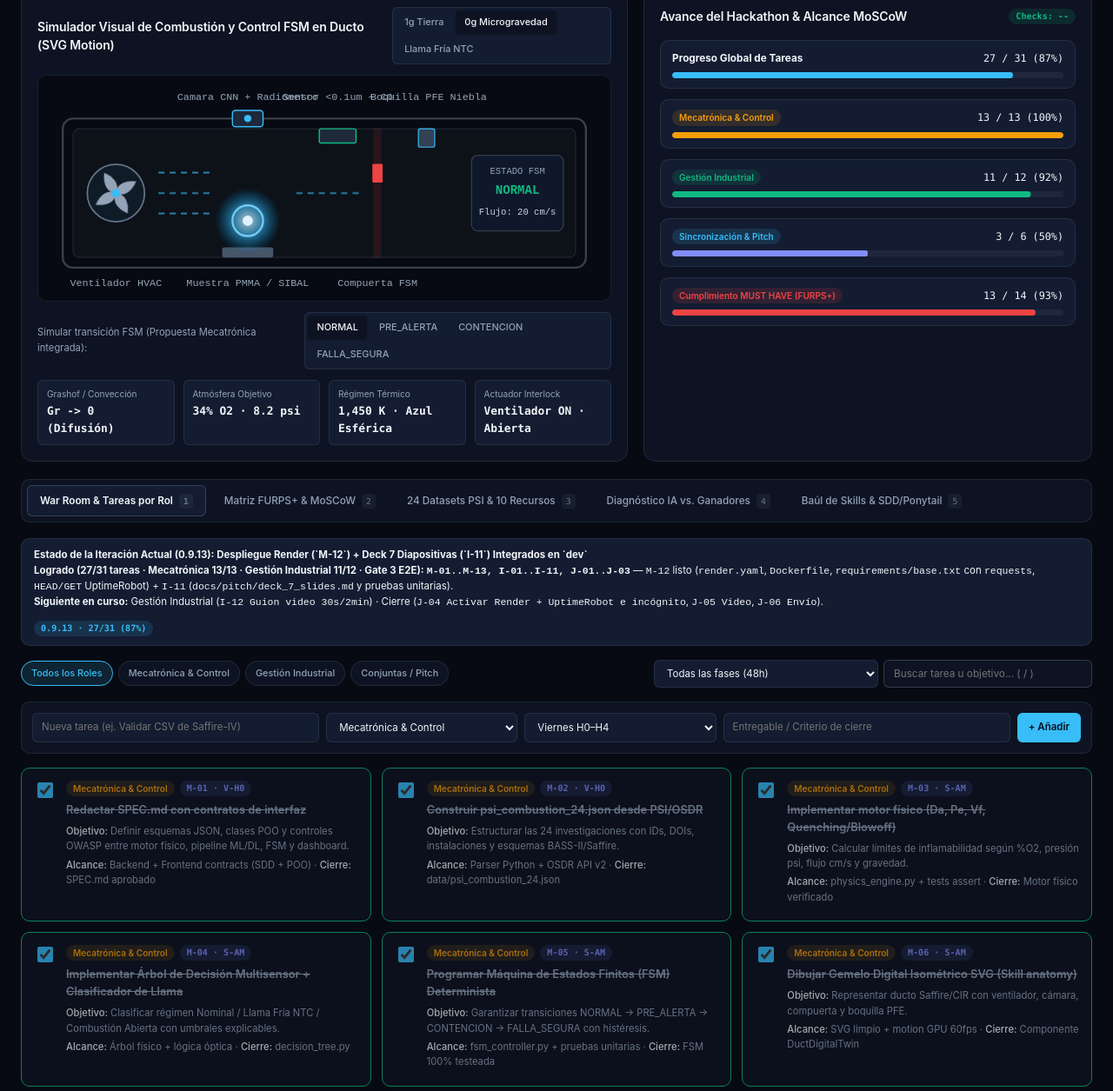
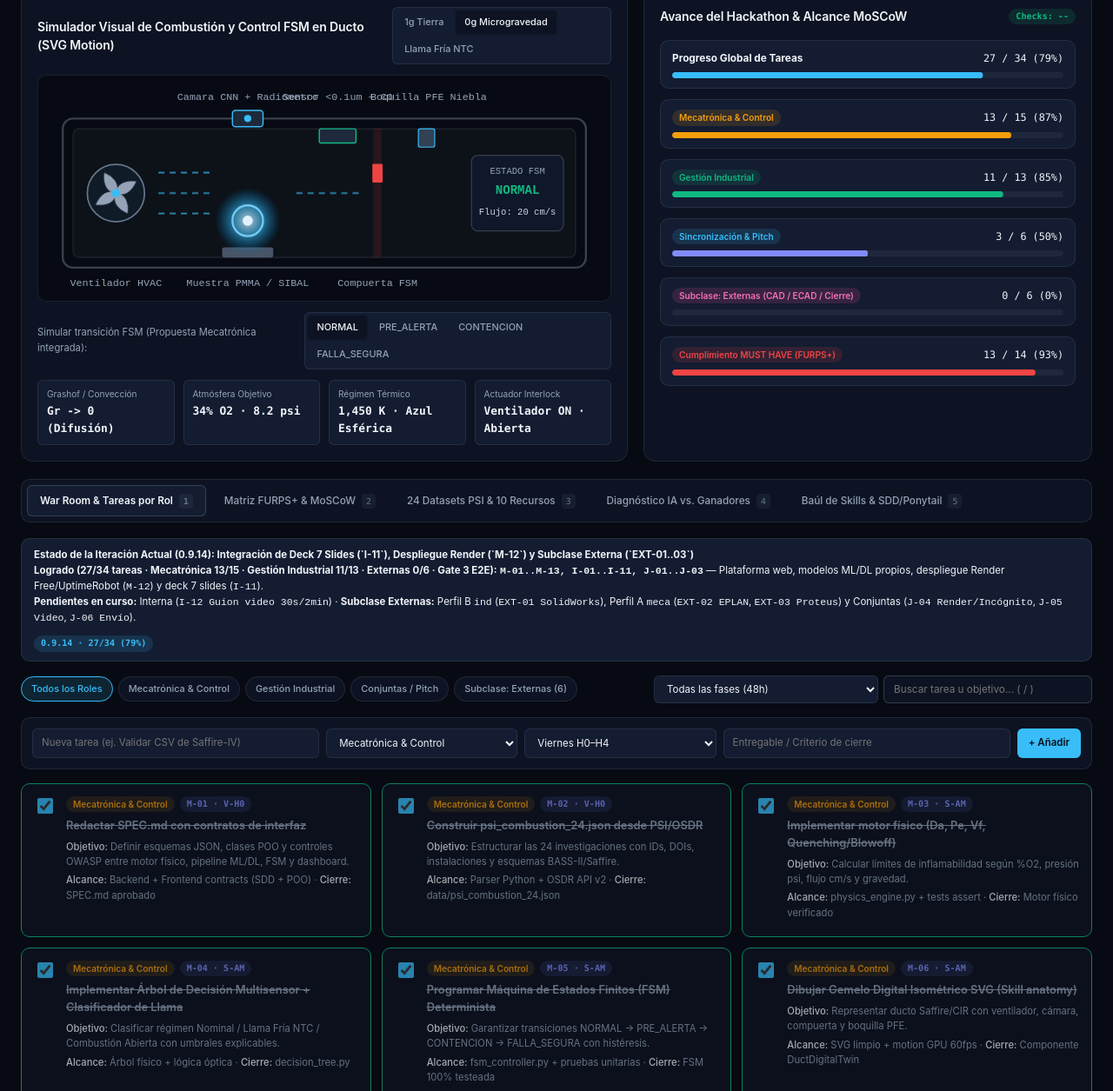
Before and after one commit to Joshua-Sotomayor/NASA-flame-in-freefal, a plain HTML site: page planning/index.html in a window 1280 px wide. Shown: the part 142-1397 px from the top of the page at 87% size. Drawn offline with Linux system fonts and the light colour scheme.

Commit message:
0.9.14 - docs - integrar subclase externas cad ecad y actualizar tablero

```diff
--- a/planning/index.html
+++ b/planning/index.html
@@ -472,6 +472,8 @@
     .badge-meca { background: var(--accent-amber-dim); color: var(--accent-soot-amber); }
     .badge-ind { background: var(--accent-emerald-dim); color: var(--accent-industrial-emerald); }
     .badge-joint { background: var(--accent-cyan-dim); color: var(--accent-flame-blue); }
+    .badge-ext { background: rgba(236, 72, 153, 0.16); color: #F472B6; }
+    [data-theme="light"] .badge-ext { background: rgba(219, 39, 119, 0.12); color: #BE185D; }
     .badge-must { background: var(--accent-red-dim); color: var(--accent-pyro-red); }
     .badge-should { background: var(--accent-amber-dim); color: var(--accent-soot-amber); }
     .badge-could { background: var(--accent-cyan-dim); color: var(--accent-flame-blue); }
@@ -871,8 +873,18 @@
 
         <div class="progress-row">
           <div class="progress-head">
+            <span><span class="badge badge-ext">Subclase: Externas (CAD / ECAD / Cierre)</span></span>
+            <span id="kpiExtText" class="mono tabular">0 / 6 (0%)</span>
+          </div>
+          <div class="progress-track">
+            <div id="kpiExtBar" class="progress-fill" style="background: #EC4899; --ratio: 0;"></div>
+          </div>
+        </div>
+
+        <div class="progress-row">
+          <div class="progress-head">
             <span><span class="badge badge-must">Cumplimiento MUST HAVE (FURPS+)</span></span>
-            <span id="kpiMustText" class="mono tabular">0 / 13 (0%)</span>
+            <span id="kpiMustText" class="mono tabular">0 / 14 (0%)</span>
           </div>
           <div class="progress-track">
             <div id="kpiMustBar" class="progress-fill" style="background: var(--accent-pyro-red); --ratio: 0;"></div>
@@ -904,19 +916,20 @@
     <section id="panel-tasks" class="tabpanel is-active" role="tabpanel" aria-labelledby="tab-tasks">
       <div class="status-banner" id="iterationBanner">
         <div>
-          <strong>Estado de la Iteración Actual (0.9.13): Despliegue Render (`M-12`) + Deck 7 Diapositivas (`I-11`) Integrados en `dev`</strong><br />
-          <span><strong>Logrado (27/31 tareas · Mecatrónica 13/13 · Gestión Industrial 11/12 · Gate 3 E2E):</strong> <strong><code>M-01..M-13, I-01..I-11, J-01..J-03</code></strong> — <code>M-12</code> listo (<code>render.yaml</code>, <code>Dockerfile</code>, <code>requirements/base.txt</code> con <code>requests</code>, <code>HEAD/GET</code> UptimeRobot) + <code>I-11</code> (<code>docs/pitch/deck_7_slides.md</code> y pruebas unitarias).<br />
-          <strong>Siguiente en curso:</strong> Gestión Industrial (<code>I-12 Guion video 30s/2min</code>) · Cierre (<code>J-04 Activar Render + UptimeRobot e incógnito</code>, <code>J-05 Video</code>, <code>J-06 Envío</code>).</span>
-        </div>
-        <span class="mono badge badge-joint">0.9.13 · 27/31 (87%)</span>
+          <strong>Estado de la Iteración Actual (0.9.14): Integración de Deck 7 Slides (`I-11`), Despliegue Render (`M-12`) y Subclase Externa (`EXT-01..03`)</strong><br />
+          <span><strong>Logrado (27/34 tareas · Mecatrónica 13/15 · Gestión Industrial 11/13 · Externas 0/6 · Gate 3 E2E):</strong> <strong><code>M-01..M-13, I-01..I-11, J-01..J-03</code></strong> — Plataforma web, modelos ML/DL propios, despliegue Render Free/UptimeRobot (<code>M-12</code>) y deck 7 slides (<code>I-11</code>).<br />
+          <strong>Pendientes en curso:</strong> Interna (<code>I-12 Guion video 30s/2min</code>) · <strong>Subclase Externas:</strong> Perfil B <code>ind</code> (<code>EXT-01 SolidWorks</code>), Perfil A <code>meca</code> (<code>EXT-02 EPLAN</code>, <code>EXT-03 Proteus</code>) y Conjuntas (<code>J-04 Render/Incógnito</code>, <code>J-05 Video</code>, <code>J-06 Envío</code>).</span>
+        </div>
+        <span class="mono badge badge-joint">0.9.14 · 27/34 (79%)</span>
       </div>
 
       <div class="toolbar">
-        <div class="filter-group" aria-label="Filtrar por rol">
+        <div class="filter-group" aria-label="Filtrar por rol o subclase">
           <button class="pill-btn" type="button" data-role-filter="ALL" aria-pressed="true">Todos los Roles</button>
           <button class="pill-btn" type="button" data-role-filter="meca" aria-pressed="false">Mecatrónica & Control</button>
           <button class="pill-btn" type="button" data-role-filter="ind" aria-pressed="false">Gestión Industrial</button>
           <button class="pill-btn" type="button" data-role-filter="joint" aria-pressed="false">Conjuntas / Pitch</button>
+          <button class="pill-btn" type="button" data-role-filter="externas" aria-pressed="false">Subclase: Externas (6)</button>
         </div>
         <div class="filter-group">
           <select id="phaseFilter" class="form-field" style="width:auto;" aria-label="Filtrar por fase">
@@ -1163,7 +1176,7 @@ GET https://visualization.osdr.nasa.gov/biodata/api/v2/dataset/{accession}/?form
     (function () {
       "use strict";
 
-      const STORAGE_KEY = "nasa_flame_freefall_plan_v3";
+      const STORAGE_KEY = "nasa_flame_freefall_plan_v4";
 
       // --- 1. VERIFIED DATA SOURCES ---
       const DEFAULT_TASKS = [
@@ -1200,9 +1213,14 @@ GET https://visualization.osdr.nasa.gov/biodata/api/v2/dataset/{accession}/?form
         { id: "J-01", role: "joint", phase: "V-H0", title: "Revisión de Gate 1: Aprobar SPEC.md y congelar alcance MVP", objective: "Alinear arquitectura POO, pipeline ML/DL propio, seguridad OWASP y flujo Git antes de codificar.", scope: "Sincronización de arquitectura", deliverable: "SPEC.md + tasks/todo.md listos para aprobación", done: true },
         { id: "J-02", role: "joint", phase: "S-AM", title: "Revisión de Gate 2: Validar consistencia Física + FMEA", objective: "Probar que los escenarios Apollo/Lunar disparan las alarmas correctas en FSM y FMEA.", scope: "Integración de dominio", deliverable: "Pruebas cruzadas OK", done: true },
         { id: "J-03", role: "joint", phase: "S-PM", title: "Revisión de Gate 3: Demo end-to-end de los 4 módulos en web", objective: "Recorrer el flujo completo en navegador como lo hará un juez en 3 minutos.", scope: "Prueba de usabilidad real", deliverable: "MVP MUST-HAVE funcional", done: true },
-        { id: "J-04", role: "joint", phase: "D-AM", title: "Revisión de Gate 4: Code Freeze y verificación en incógnito", objective: "Congelar código, validar URL desplegada y comprobar cero errores de consola.", scope: "Estabilidad pre-entrega", deliverable: "Release v1.0.0", modules: "planning/index.html, tasks/todo.md, tag Git v1.0.0 (solo tras merge dev -> main)", branch: "release/v1.0.0", done: false },
-        { id: "J-05", role: "joint", phase: "D-PM", title: "Grabar y editar video demo en 1080p con subtítulos", objective: "Mostrar app real operando en vivo (simulaciones + ranking + gemelo digital).", scope: "Producción audiovisual", deliverable: "Video final exportado", modules: "docs/pitch/checklist_grabacion.md (archivo de video externo)", branch: "docs/joint-j05-video-checklist", done: false },
-        { id: "J-06", role: "joint", phase: "D-PM", title: "Envío oficial en plataforma Space Apps (2h antes del cierre)", objective: "Subir links, repo GitHub, video y resumen verificando formulario completo.", scope: "Cierre sin contratiempos", deliverable: "Confirmación de envío NASA", modules: "docs/pitch/submission_space_apps.md", branch: "docs/joint-j06-submission", done: false }
+        { id: "J-04", role: "joint", subclass: "externas", moscow: "MUST", phase: "D-AM", title: "Revisión de Gate 4: Activar Render + UptimeRobot y verificación en incógnito", objective: "Conectar repositorio en Render Free, configurar ping UptimeRobot cada 5 min y validar URL HTTPS pública sin errores de consola.", scope: "Estabilidad pre-entrega (Acción externa en cuenta cloud)", deliverable: "Release v1.0.0 en vivo", modules: "planning/index.html, tasks/todo.md, tag Git v1.0.0 (solo tras merge dev -> main)", branch: "release/v1.0.0", done: false },
+        { id: "J-05", role: "joint", subclass: "externas", moscow: "MUST", phase: "D-PM", title: "Grabar y editar video demo en 1080p con subtítulos", objective: "Mostrar app real operando en vivo (simulaciones + ranking + gemelo digital + respaldos CAD/ECAD).", scope: "Producción audiovisual externa (OBS / editor)", deliverable: "Video final exportado (30s / 2min)", modules: "docs/pitch/checklist_grabacion.md (archivo de video externo)", branch: "docs/joint-j05-video-checklist", done: false },
+        { id: "J-06", role: "joint", subclass: "externas", moscow: "MUST", phase: "D-PM", title: "Envío oficial en plataforma Space Apps (2h antes del cierre)", objective: "Subir links, repo GitHub, video y resumen verificando formulario completo en la web oficial.", scope: "Cierre sin contratiempos (Acción externa navegador)", deliverable: "Confirmación de envío NASA", modules: "docs/pitch/submission_space_apps.md", branch: "docs/joint-j06-submission", done: false },
+
+        // Subclase: Tareas Externas CAD / ECAD / Simulación Electrónica (3)
+        { id: "EXT-01", role: "ind", subclass: "externas", moscow: "COULD", phase: "D-AM", title: "Modelado CAD 3D en SolidWorks: Ducto 250x250 mm, Compuerta Cortafuego y Boquilla PFE 30°", objective: "Construir ensamblaje paramétrico en Aluminio 6061-T6 e Inox 304/316 con ventilador 24 VDC, enderezador honeycomb, portamuestras PMMA/SIBAL, mirilla de cuarzo, 3 puertos sensores (+120 mm), compuerta spring-return y boquilla PFE a 30°.", scope: "Subclase Externa · CAD 3D + BOM + Plano 2D (F-08)", deliverable: ".SLDASM/.STEP + 3 capturas 1080p (corte, explosión BOM, plano)", modules: "docs/industrial/especificacion_externas_cad_ecad.md (evidencia externa para pestaña Blueprint)", branch: "feat/ind-ext01-solidworks-cad", done: false },
+        { id: "EXT-02", role: "meca", subclass: "externas", moscow: "SHOULD", phase: "D-AM", title: "Diagrama Eléctrico EPLAN Electric P8: Enclavamiento Fail-Safe 24 VDC (K1-WD / SOL-PFE)", objective: "Elaborar esquema IEC 60617 en 4 hojas: bus +24V_ESS, protecciones QF1/F1, relé Watchdog K1-WD ligado a WD_HEARTBEAT, corte KM-FAN, retención SOL-DMP con retorno por resorte y enclavamiento en serie SQ-DMP-CLOSED -> SOL-PFE.", scope: "Subclase Externa · ECAD Cableado Hardwired (F-04/F-08)", deliverable: "Proyecto .zw1 + PDF vectorial + capturas para Blueprint", modules: "docs/industrial/especificacion_externas_cad_ecad.md (evidencia externa para pestaña Blueprint)", branch: "feat/meca-ext02-eplan-interlock", done: false },
+        { id: "EXT-03", role: "meca", subclass: "externas", moscow: "COULD", phase: "D-AM", title: "Simulación Electrónica Proteus ISIS: Adquisición 4 Sensores (100 ms), Watchdog y UART CRC-8", objective: "Simular acondicionamiento analógico (Termopar K dT/dt, CO 0-5000 ppm, aerosol <0.1um Spinoff 9407, flujo 0-60 cm/s) hacia MCU a 10 Hz, optoacopladores PC817, señal WD_HEARTBEAT y tramas 115200 bps CRC-8 en Virtual Terminal (sin COMPIM live F-09).", scope: "Subclase Externa · Simulación Electrónica Local (F-08)", deliverable: ".pdsprj + firmware .c/.hex + captura Virtual Terminal & Osciloscopio", modules: "docs/industrial/especificacion_externas_cad_ecad.md (evidencia externa para pestaña Blueprint)", branch: "feat/meca-ext03-proteus-sim", done: false }
       ];
 
       const FURPS_DATA = [
@@ -1427,10 +1445,12 @@ GET https://visualization.osdr.nasa.gov/biodata/api/v2/dataset/{accession}/?form
         const meca = byRole("meca");
         const ind = byRole("ind");
         const joint = byRole("joint");
+        const ext = state.tasks.filter(t => t.subclass === "externas");
 
         const mecaDone = meca.filter(t => t.done).length;
         const indDone = ind.filter(t => t.done).length;
         const jointDone = joint.filter(t => t.done).length;
+        const extDone = ext.filter(t => t.done).length;
 
         const mustItems = FURPS_DATA.filter(f => f.moscow === "MUST");
         const mustDone = mustItems.filter(f => Boolean(state.furpsDone[f.id])).length;
@@ -1445,6 +1465,7 @@ GET https://visualization.osdr.nasa.gov/biodata/api/v2/dataset/{accession}/?form
         setBar("kpiMeca", mecaDone, meca.length);
         setBar("kpiInd", indDone, ind.length);
         setBar("kpiJoint", jointDone, joint.length);
+        setBar("kpiExt", extDone, ext.length);
         setBar("kpiMust", mustDone, mustItems.length);
       }
 
@@ -1453,10 +1474,14 @@ GET https://visualization.osdr.nasa.gov/biodata/api/v2/dataset/{accession}/?form
         const grid = document.getElementById("taskGrid");
 
         const filtered = state.tasks.filter(t => {
-          if (state.roleFilter !== "ALL" && t.role !== state.roleFilter) return false;
+          if (state.roleFilter === "externas") {
+            if (t.subclass !== "externas") return false;
+          } else if (state.roleFilter !== "ALL" && t.role !== state.roleFilter) {
+            return false;
+          }
           if (state.phaseFilter !== "ALL" && t.phase !== state.phaseFilter) return false;
           if (query) {
-            const hay = `${t.id} ${t.title} ${t.objective} ${t.scope} ${t.deliverable} ${t.modules || ""} ${t.branch || ""}`.toLowerCase();
+            const hay = `${t.id} ${t.title} ${t.objective} ${t.scope} ${t.deliverable} ${t.modules || ""} ${t.branch || ""} ${t.subclass || ""} ${t.moscow || ""}`.toLowerCase();
             if (!hay.includes(query)) return false;
           }
           return true;
@@ -1467,9 +1492,21 @@ GET https://visualization.osdr.nasa.gov/biodata/api/v2/dataset/{accession}/?form
           ind: { label: "Gestión Industrial", cls: "badge-ind" },
           joint: { label: "Conjunta", cls: "badge-joint" }
         };
+        const moscowBadgeMap = {
+          MUST: "badge-must",
+          SHOULD: "badge-should",
+          COULD: "badge-could",
+          WONT: "badge-wont"
+        };
 
         grid.innerHTML = filtered.map(t => {
           const r = roleMap[t.role] || roleMap.joint;
+          const extBadge = t.subclass === "externas"
+            ? `<span class="badge badge-ext">Subclase: Externa</span>`
+            : "";
+          const moscowBadge = t.moscow
+            ? `<span class="badge ${moscowBadgeMap[t.moscow] || "badge-violet"}">MoSCoW: ${escapeHtml(t.moscow)}</span>`
+            : "";
           const lockHtml = (t.modules || t.branch)
             ? `<p class="task-detail"><strong>Módulos / Lock:</strong> <code class="mono">${escapeHtml(t.modules || "N/A")}</code>${t.branch ? ` · <strong>Rama:</strong> <code class="mono">${escapeHtml(t.branch)}</code>` : ""}</p>`
             : "";
@@ -1480,6 +1517,8 @@ GET https://visualization.osdr.nasa.gov/biodata/api/v2/dataset/{accession}/?form
                 <div class="task-meta">
                   <span class="badge ${r.cls}">${r.label}</span>
                   <span class="badge badge-violet mono">${t.id} · ${t.phase}</span>
+                  ${extBadge}
+                  ${moscowBadge}
                 </div>
                 <h3 class="task-title">${escapeHtml(t.title)}</h3>
                 <p class="task-detail"><strong>Objetivo:</strong> ${escapeHtml(t.objective)}</p>
@@ -1714,7 +1753,7 @@ GET https://visualization.osdr.nasa.gov/biodata/api/v2/dataset/{accession}/?form
       });
 
       document.getElementById("resetBtn").addEventListener("click", () => {
-        if (!confirm("¿Reiniciar todos los checkboxes y restaurar las 31 tareas base?")) return;
+        if (!confirm("¿Reiniciar todos los checkboxes y restaurar las 34 tareas base?")) return;
         state.tasks = DEFAULT_TASKS.map(t => ({ ...t }));
         state.furpsDone = { ...DEFAULT_FURPS_DONE };
         saveState();
@@ -1743,12 +1782,21 @@ GET https://visualization.osdr.nasa.gov/biodata/api/v2/dataset/{accession}/?form
         const assert = (cond, msg) => { if (!cond) throw new Error("Self-check failed: " + msg); };
         assert(PSI_24_DATA.length === 24, "Expected exactly 24 PSI investigations");
         assert(OFFICIAL_RESOURCES.length === 10, "Expected 10 official challenge resources");
-        assert(DEFAULT_TASKS.length === 31, "Expected 31 role-divided default tasks");
+        assert(DEFAULT_TASKS.length === 34, "Expected 34 role-divided default tasks");
         assert(FURPS_DATA.length === 22, "Expected 22 FURPS+ MoSCoW items");
         assert(FURPS_DATA.filter(f => f.moscow === "MUST").length === 14, "Expected 14 MUST HAVE items");
         assert(SKILLS_VAULT.length === 13, "Expected 13 audited skills in SKILLS_VAULT");
         assert(SKILLS_VAULT.some(s => s.name.includes("writing-craft")), "writing-craft must be registered in SKILLS_VAULT");
         assert(SKILLS_VAULT.some(s => s.role.includes("80%") && s.role.includes("15%")), "TDD pyramid 80%/15% must be registered");
+
+        const extTasks = DEFAULT_TASKS.filter(t => t.subclass === "externas");
+        assert(extTasks.length === 6, "Expected 6 external subclass tasks (EXT-01..03 + J-04..06)");
+        const ext01 = DEFAULT_TASKS.find(t => t.id === "EXT-01");
+        const ext02 = DEFAULT_TASKS.find(t => t.id === "EXT-02");
+        const ext03 = DEFAULT_TASKS.find(t => t.id === "EXT-03");
+        assert(ext01 && ext01.role === "ind" && ext01.moscow === "COULD", "EXT-01 SolidWorks must belong to Perfil B (ind)");
+        assert(ext02 && ext02.role === "meca" && ext02.moscow === "SHOULD", "EXT-02 EPLAN must belong to Perfil A (meca)");
+        assert(ext03 && ext03.role === "meca" && ext03.moscow === "COULD", "EXT-03 Proteus must belong to Perfil A (meca)");
 
         const m07 = DEFAULT_TASKS.find(t => t.id === "M-07");
         assert(m07 && m07.title.includes(".onnx") && m07.objective.includes("Colab") && m07.objective.includes(".joblib"), "M-07 must reference Colab and local ML/DL weights");
@@ -1765,7 +1813,7 @@ GET https://visualization.osdr.nasa.gov/biodata/api/v2/dataset/{accession}/?form
         setFsmState("NORMAL");
         assert(document.getElementById("svgFsmText").textContent === "NORMAL", "FSM reset mismatch");
 
-        document.getElementById("selfCheckBadge").textContent = "Checks: 13/13 PASS";
+        document.getElementById("selfCheckBadge").textContent = "Checks: 15/15 PASS";
       }
 
       // Initialize
```
Also changed, not shown: docs/industrial/plano_ducto_solidworks.svg (added), 2 other files.
